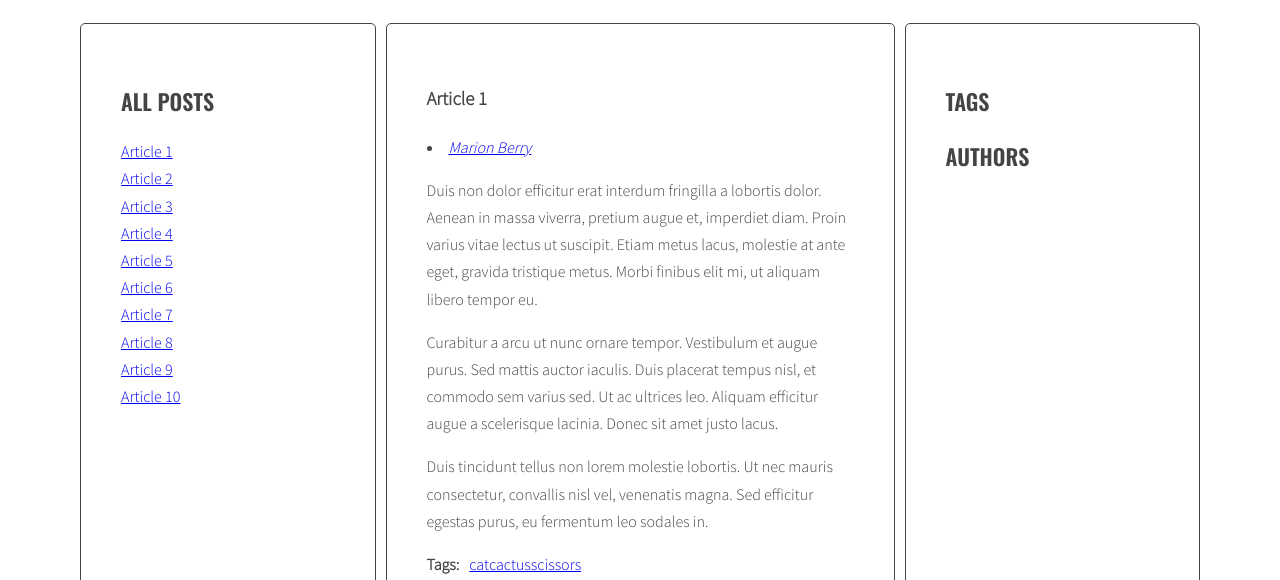
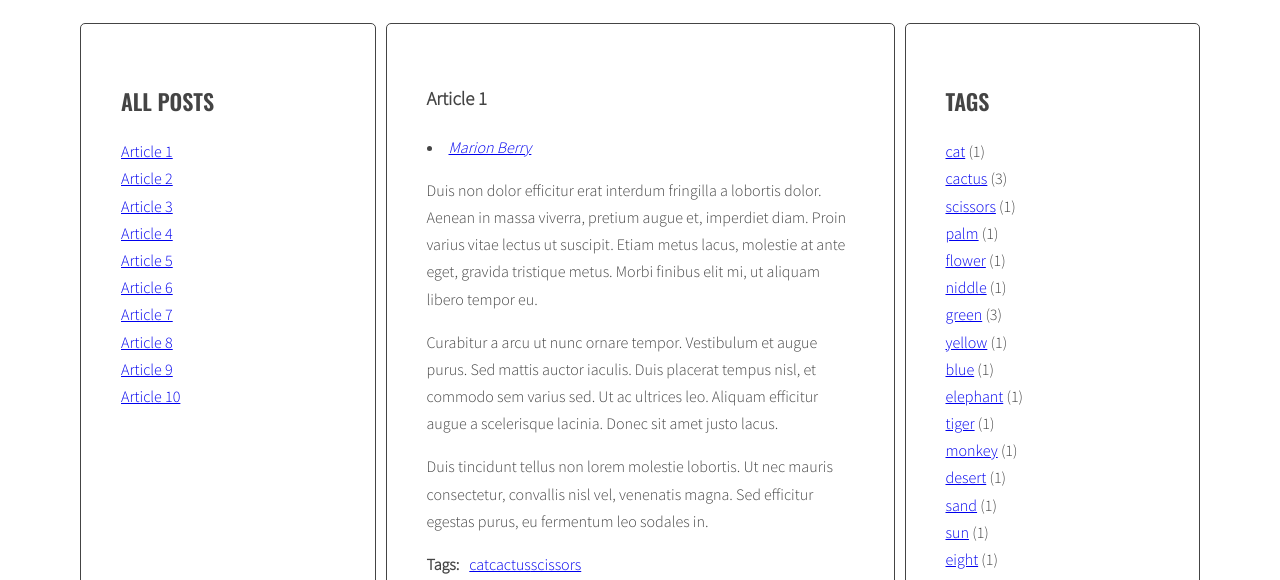
Before and after one commit to perfectcircle93/javascript-blog, a website: page index.html in a window 1280 px wide. Shown: the part 220-800 px from the top of the page. Drawn offline with nearby package versions, Linux system fonts and the light colour scheme.

Commit message:
Add visible link tags in column

```diff
--- a/js/script.js
+++ b/js/script.js
@@ -52,7 +52,8 @@ const optArticleSelector = '.post',
   optTitleSelector = '.post-title',
   optTitleListSelector = '.titles',
   optArticleTagsSelector = '.post-tags .list',
-  optArticleAuthorSelector = '.post-author';
+  optArticleAuthorSelector = '.post-author',
+  optTagsListSelector = '.tags.list';
 
 function generateTitleLinks(customSelector = '') {
 
@@ -119,7 +120,12 @@ for(let link of links){
   link.addEventListener('click', titleClickHandler);
 }
 
+
+
 function generateTags(){
+  /*[NEW] create a new variable allTags with an empty array */
+  let allTags = {};
+
   /* [DONE]find all articles */
   const articles = document.querySelectorAll(optArticleSelector);
 
@@ -149,6 +155,14 @@ function generateTags(){
       /* [DONE]add generated code to html variable */
       html = html + linkHTML;
 
+      /*[NEW] check if this link is NOT already in allTags */
+      if(!allTags[tag]) {
+
+        /* [NEW] ADD tag to allTags object */
+        allTags[tag] = 1;
+      } else {
+        allTags[tag]++;
+      }
     /* [DONE]END LOOP: for each tag */
     }
 
@@ -157,6 +171,27 @@ function generateTags(){
 
   /*[DONE] END LOOP: for every article: */
   }
+  /*[NEW] find list of tags in right column */
+  const tagList = document.querySelector('.tags');
+
+  /*[NEW] add html from allTags to tagList */
+  //tagList.innerHTML = allTags.join(' ');
+  console.log(allTags);
+
+  /* [NEW] create variable for all links HTML code */
+  let allTagsHTML = '';
+
+  /*[NEW] START LOOP: for each tah in allTags */
+  for(let tag in allTags) {
+
+    /* [NEW] generate code of a link and add it to allTagsHTML */
+    allTagsHTML += '<li><a href="#tag-' + tag + '">' + tag + '</a> (' + allTags[tag] + ')</li>';
+
+  /* [NEW] END LOOP: for each tag in allTags */
+  }
+
+  /*[NEW] add HTML from allTagsHTML to tagList */
+  tagList.innerHTML = allTagsHTML;
 }
 
 generateTags();
```
Also changed, not shown: index.html (line endings or trailing spaces).
